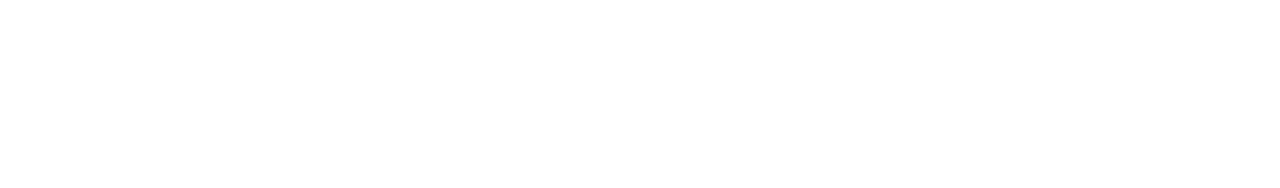
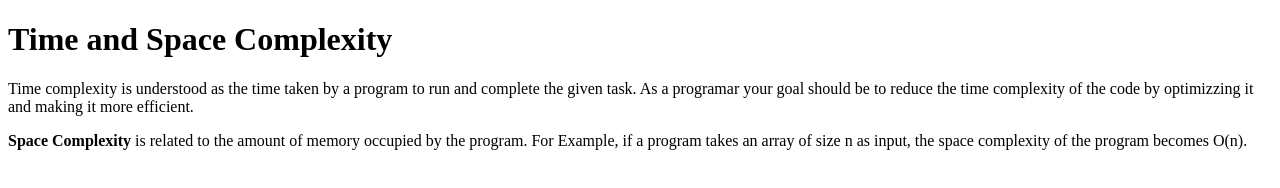
Before and after one commit to acciojob/time-and-space-complexity-Shivi-developer, a website: page main.html in a window 1280 px wide. Drawn offline with Linux system fonts and the light colour scheme.

Commit message:
created a submission

```diff
--- a/main.html
+++ b/main.html
@@ -10,6 +10,9 @@
 	<!-- the entire body must be written by student -->
     <script type="text/javascript" src="./script.js">
 </script>
+<h1>Time and Space Complexity</h1>
+	<p>Time complexity is understood as the time taken by a program to run and complete the given task. As a programar your goal should be to reduce the time complexity of the code by optimizzing it and making it more efficient.</p>
+	<p><b>Space Complexity</b> is related to the amount of memory occupied by the program. For Example, if a program takes an array of size n as input, the space complexity of the program becomes O(n).</p>
 
 </body>
 
```
